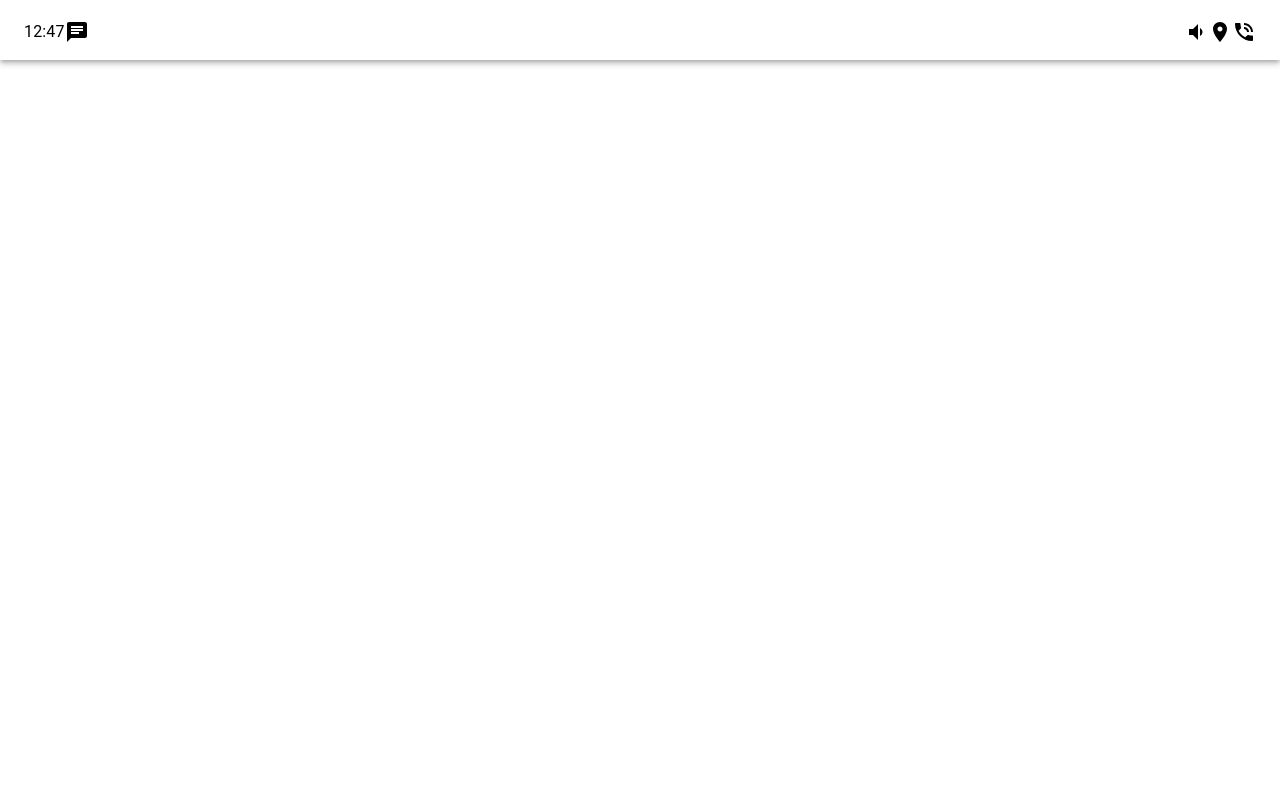
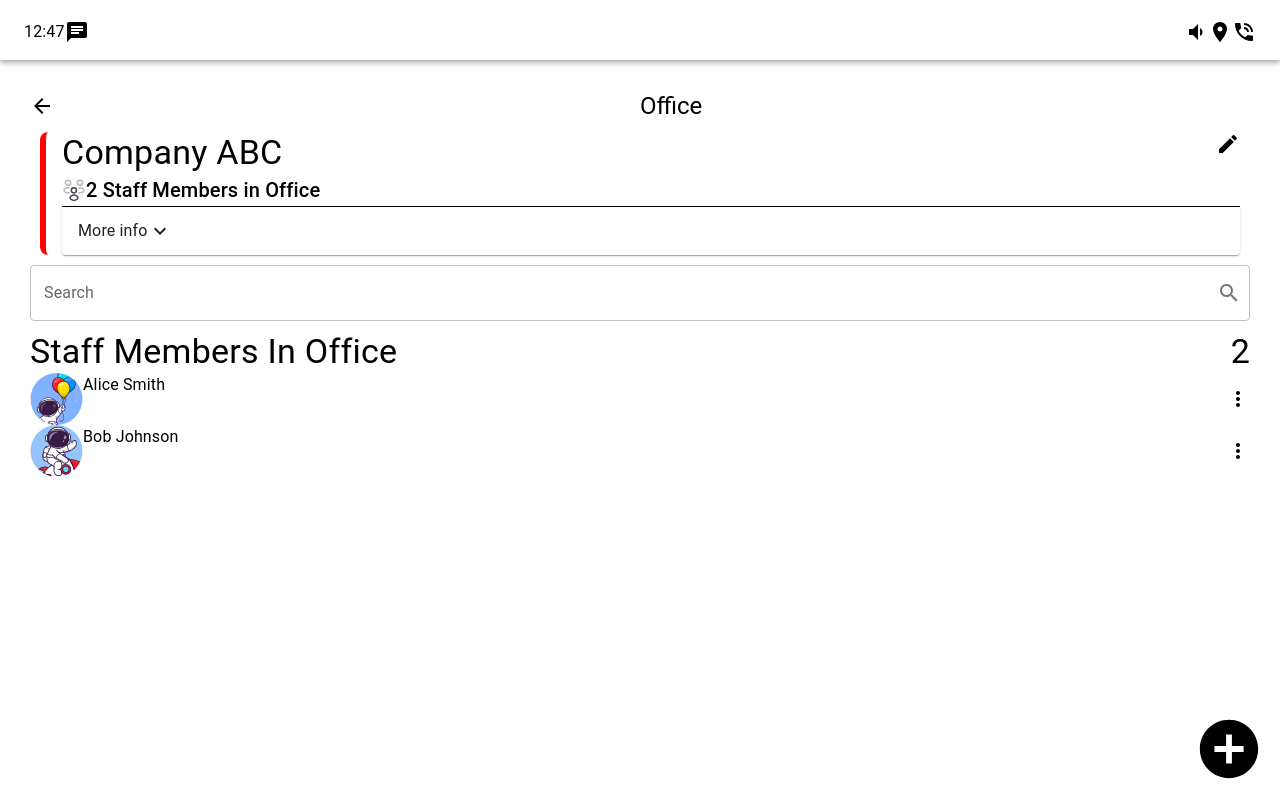
Before and after one commit to Elsa-Mari1/office-spaces, a React (Create React App) app: page /office/1 in a window 1280 px wide. Before the commit this address had no page. Built offline with nearby package versions, Linux system fonts and the light colour scheme.

Commit message:
Completed individual office spaces and navigation between the pages

```diff
--- a/src/components/Office.js
+++ b/src/components/Office.js
@@ -1,103 +1,103 @@
-import React, { useState, useEffect } from "react";
-import {
-  AppBar,
-  Toolbar,
-  Typography,
-  IconButton,
-  Accordion,
-  AccordionSummary,
-  AccordionDetails,
-} from "@mui/material";
+import React from "react";
+import OfficeBlock from "./OfficeBlock";
+import { Typography, IconButton, TextField } from "@mui/material";
 import Grid from "@mui/material/Grid";
 import Box from "@mui/material/Box";
+import companyDetails from "../data/CompanyData"; // Adjust the path as needed
+import Autocomplete from "@mui/material/Autocomplete";
+import { useParams } from "react-router-dom";
+import MoreVertIcon from "@mui/icons-material/MoreVert";
+import SearchIcon from "@mui/icons-material/Search";
+import AddCircleIcon from "@mui/icons-material/AddCircle";
+import ArrowBackIcon from "@mui/icons-material/ArrowBack";
+import { useNavigate } from "react-router-dom";
 
-import ExpandMoreIcon from "@mui/icons-material/ExpandMore";
-import PhoneIcon from "@mui/icons-material/Phone";
-import EmailIcon from "@mui/icons-material/Email";
-import BusinessIcon from "@mui/icons-material/Business";
-import LocationOnIcon from "@mui/icons-material/LocationOn";
-import CreateIcon from "@mui/icons-material/Create";
-// import Members from "./images/members.svg";
+const Office = () => {
+  const { companyId } = useParams();
+  const navigate = useNavigate();
+  const handleHomeButton = (companyId) => {
+    navigate(`/`);
+  };
 
-const Office = ({
-  heading,
-  telephone,
-  email,
-  officeCapacity,
-  location,
-  numberMembers,
-}) => {
-  const [expanded, setExpanded] = useState(false);
-  const handleExpand = () => {
-    setExpanded(!expanded);
-  };
+  // Use companyId to retrieve company details from companyData
+  const selectedCompany = companyDetails && companyDetails[companyId];
   return (
-    <Box>
-      <Grid
-        container
-        item
-        xs={12}
-        sx={{ display: "flex", justifyContent: "space-between" }}
-      >
-        <Typography variant="h4">{heading}</Typography>
-        <CreateIcon />
+    <Box sx={{ padding: "30px" }}>
+      <Grid container item xs={12} alignItems="center">
+        <Grid item xs={6} display="inline-flex">
+          <ArrowBackIcon
+            onClick={handleHomeButton}
+            sx={{ cursor: "pointer" }}
+          />
+        </Grid>
+        <Grid item xs={6} justifyContent="flex-end">
+          <Typography variant="h5">Office</Typography>
+        </Grid>
       </Grid>
-      <br />
-      <Grid
-        container
-        item
-        xs={12}
+      <Box
         sx={{
-          display: "flex",
-          justifyContent: "flex-start",
-          alignItems: "center",
+          borderLeft: `6px solid ${selectedCompany.color}`, // Adjust the color and thickness as needed
+          paddingLeft: 2, // Add some padding to separate the content from the border
+          marginBottom: 2, // Add some margin bottom between boxes
+          borderRadius: "8px", // Curve the sides
+          margin: "10px", // Add space around the outside of the box
         }}
       >
-        <img src="/images/members.svg" alt="members svg" />
-        <Typography variant="h6">
-          {numberMembers} Staff Members in Office
-        </Typography>
+        <OfficeBlock
+          heading={selectedCompany.heading}
+          telephone={selectedCompany.telephone}
+          email={selectedCompany.email}
+          officeCapacity={selectedCompany.officeCapacity}
+          location={selectedCompany.location}
+          numberMembers={selectedCompany.members.length}
+        />
+      </Box>
+      <Grid>
+        <Autocomplete
+          disablePortal
+          id="combo-box-demo"
+          popupIcon={<SearchIcon />}
+          options={selectedCompany.members.map((member) => member.name)}
+          sx={{ width: "100%", marginBottom: "10px" }}
+          renderInput={(params) => <TextField {...params} label="Search" />}
+        />
       </Grid>
-      <Accordion
-        expanded={expanded}
-        onChange={handleExpand}
-        sx={{ borderTop: "1px solid black" }}
-      >
-        <AccordionSummary sx={{ justifyContent: "center" }}>
-          <Typography>More info</Typography>
-          <Box
-            sx={{
-              display: "flex",
-              justifyContent: "center",
-              alignItems: "center",
-            }}
-          >
-            {/* Your other content */}
-            <ExpandMoreIcon />
-          </Box>
-        </AccordionSummary>
+      <Grid container item xs={12} alignItems="center">
+        <Grid item xs={6} display="inline-flex">
+          <Typography variant="h4">Staff Members In Office</Typography>
+        </Grid>
+        <Grid item xs={6} container justifyContent="flex-end">
+          <Typography variant="h4">{selectedCompany.members.length}</Typography>
+        </Grid>
+      </Grid>
+      {selectedCompany.members.map((member) => (
+        <Grid container alignItems="center">
+          {/* Left-aligned icons */}
+          <Grid item xs={6} sx={{ display: "inline-flex" }}>
+            <img src={member.icon} alt="members svg" />
+            <Typography>{member.name}</Typography>
+          </Grid>
 
-        <AccordionDetails>
-          <Box display="flex" flexDirection="column" width="100%">
-            <Box display="flex" alignItems="center" paddingBottom="10px">
-              <PhoneIcon />
-              <Typography>{telephone}</Typography>
-            </Box>
-            <Box display="flex" alignItems="center" paddingBottom="10px">
-              <EmailIcon />
-              <Typography>{email}</Typography>
-            </Box>
-            <Box display="flex" alignItems="center" paddingBottom="10px">
-              <BusinessIcon />
-              <Typography>Office Capacity: {officeCapacity}</Typography>
-            </Box>
-            <Box display="flex" alignItems="center">
-              <LocationOnIcon />
-              <Typography>{location}</Typography>
-            </Box>
-          </Box>
-        </AccordionDetails>
-      </Accordion>
+          {/* Right-aligned icons */}
+          <Grid item xs={6} container justifyContent="flex-end">
+            <MoreVertIcon />
+          </Grid>
+        </Grid>
+      ))}
+      <AddCircleIcon
+        sx={{
+          position: "fixed",
+          bottom: 16,
+          right: 16,
+          fontSize: 70, // Adjust the size of the icon as needed
+          color: "primary.contrastText", // Use the primary color for the icon
+          cursor: "pointer", // Show pointer cursor on hover
+        }}
+        onClick={() => {
+          // Add your onClick logic here
+          console.log("Button clicked!");
+        }}
+      />
     </Box>
   );
 };
--- /dev/null
+++ b/src/components/OfficeBlock.js
@@ -0,0 +1,122 @@
+import React, { useState, useEffect } from "react";
+import {
+  AppBar,
+  Toolbar,
+  Typography,
+  IconButton,
+  Accordion,
+  AccordionSummary,
+  AccordionDetails,
+} from "@mui/material";
+import Grid from "@mui/material/Grid";
+import Box from "@mui/material/Box";
+
+import ExpandMoreIcon from "@mui/icons-material/ExpandMore";
+import PhoneIcon from "@mui/icons-material/Phone";
+import EmailIcon from "@mui/icons-material/Email";
+import BusinessIcon from "@mui/icons-material/Business";
+import LocationOnIcon from "@mui/icons-material/LocationOn";
+import CreateIcon from "@mui/icons-material/Create";
+// import Members from "./images/members.svg";
+
+const OfficeBlock = ({
+  heading,
+  telephone,
+  email,
+  officeCapacity,
+  location,
+  numberMembers,
+  handleClick,
+}) => {
+  const [expanded, setExpanded] = useState(false);
+  const handleExpand = () => {
+    setExpanded(!expanded);
+  };
+
+  const handleAccordionClick = (event) => {
+    // Stop event propagation to prevent it from triggering onClick of the parent Box
+    event.stopPropagation();
+  };
+
+  const handleCreateIconClick = (event) => {
+    // Stop event propagation to prevent it from triggering onClick of the parent Box
+    event.stopPropagation();
+    console.log("pencil clicked");
+    // Additional logic for CreateIcon click if needed
+  };
+
+  return (
+    <Box>
+      <Grid container item xs={12}>
+        <Grid
+          container
+          item
+          xs={12}
+          sx={{ display: "flex", justifyContent: "space-between" }}
+        >
+          <Typography variant="h4">{heading}</Typography>
+          <CreateIcon onClick={handleCreateIconClick} cursor="pointer" />
+        </Grid>
+        <br />
+        <Grid
+          container
+          item
+          xs={12}
+          sx={{
+            display: "flex",
+            justifyContent: "flex-start",
+            alignItems: "center",
+          }}
+        >
+          <img src="/images/members.svg" alt="members svg" />
+          <Typography variant="h6">
+            {numberMembers} Staff Members in Office
+          </Typography>
+        </Grid>
+      </Grid>
+      <Accordion
+        expanded={expanded}
+        onChange={handleExpand}
+        onClick={handleAccordionClick}
+        sx={{ borderTop: "1px solid black" }}
+      >
+        <AccordionSummary sx={{ justifyContent: "center" }}>
+          <Typography>More info</Typography>
+          <Box
+            sx={{
+              display: "flex",
+              justifyContent: "center",
+              alignItems: "center",
+            }}
+          >
+            {/* Your other content */}
+            <ExpandMoreIcon />
+          </Box>
+        </AccordionSummary>
+
+        <AccordionDetails>
+          <Box display="flex" flexDirection="column" width="100%">
+            <Box display="flex" alignItems="center" paddingBottom="10px">
+              <PhoneIcon />
+              <Typography>{telephone}</Typography>
+            </Box>
+            <Box display="flex" alignItems="center" paddingBottom="10px">
+              <EmailIcon />
+              <Typography>{email}</Typography>
+            </Box>
+            <Box display="flex" alignItems="center" paddingBottom="10px">
+              <BusinessIcon />
+              <Typography>Office Capacity: {officeCapacity}</Typography>
+            </Box>
+            <Box display="flex" alignItems="center">
+              <LocationOnIcon />
+              <Typography>{location}</Typography>
+            </Box>
+          </Box>
+        </AccordionDetails>
+      </Accordion>
+    </Box>
+  );
+};
+
+export default OfficeBlock;
--- a/src/data/CompanyData.js
+++ b/src/data/CompanyData.js
@@ -1,44 +1,83 @@
 const companyDetails = {
-  company1: {
+  0: {
     heading: "Specno",
     telephone: "082 364 9864",
     email: "info@specno.com",
     officeCapacity: 25,
     location: "10 Willie Van Schoor Dr, Bo Oakdale, Cape Town, 7530",
     members: [
-      { name: "Jacques", surname: "Jordaan" },
-      { name: "Daniel", surname: "Novitzkas" },
-      { name: "Brandon", surname: "Watkins" },
-      { name: "Ryan", surname: "Duell" },
-      { name: "Jenner", surname: "Venter" },
-      { name: "Janke B", surname: "Du Toit" },
+      { name: "Jacques Jordaan", icon: "/images/balloon_man.svg" },
+      { name: "Daniel Novitzkas", icon: "/images/baseball_man.svg" },
+      { name: "Brandon Watkins", icon: "/images/flying_man.svg" },
+      { name: "Ryan Duell", icon: "/images/moon_man.svg" },
+      { name: "Jenner Venter", icon: "/images/one_balloon_man.svg" },
+      { name: "Janke B Du Toit", icon: "/images/planet_man.svg" },
     ],
     color: "#00008B",
   },
-  company2: {
+  1: {
     heading: "Company ABC",
     telephone: "+1 123-456-7890",
     email: "abc@example.com",
     officeCapacity: 30,
     location: "123 Main Street",
     members: [
-      { name: "Alice", surname: "Smith" },
-      { name: "Bob", surname: "Johnson" },
+      { name: "Alice Smith", icon: "/images/balloon_man.svg" },
+      { name: "Bob Johnson", icon: "/images/rocket_man.svg" },
     ],
     color: "#f00",
   },
-  company3: {
+  2: {
     heading: "Company XYZ",
     telephone: "+1 987-654-3210",
     email: "xyz@example.com",
     officeCapacity: 20,
     location: "456 Elm Street",
     members: [
-      { name: "Charlie", surname: "Brown" },
-      { name: "Diana", surname: "Garcia" },
-      { name: "Evan", surname: "Wong" },
+      { name: "Charlie Brown", icon: "/images/baseball_man.svg" },
+      { name: "Diana Garcia", icon: "/images/planet_man.svg" },
+      { name: "Evan Wong", icon: "/images/moon_man.svg" },
     ],
     color: "#0f0",
+  },
+  3: {
+    heading: "Company DEF",
+    telephone: "+1 987-654-3210",
+    email: "xyz@example.com",
+    officeCapacity: 20,
+    location: "456 Elm Street",
+    members: [
+      { name: "Charlie Brown", icon: "/images/baseball_man.svg" },
+      { name: "Diana Garcia", icon: "/images/planet_man.svg" },
+      { name: "Evan Wong", icon: "/images/moon_man.svg" },
+    ],
+    color: "#006400",
+  },
+  4: {
+    heading: "Company GHI",
+    telephone: "+1 987-654-3210",
+    email: "xyz@example.com",
+    officeCapacity: 20,
+    location: "456 Elm Street",
+    members: [
+      { name: "Charlie Brown", icon: "/images/baseball_man.svg" },
+      { name: "Diana Garcia", icon: "/images/planet_man.svg" },
+      { name: "Evan Wong", icon: "/images/moon_man.svg" },
+    ],
+    color: "#FF8C00",
+  },
+  5: {
+    heading: "Company JKL",
+    telephone: "+1 987-654-3210",
+    email: "xyz@example.com",
+    officeCapacity: 20,
+    location: "456 Elm Street",
+    members: [
+      { name: "Charlie Brown", icon: "/images/baseball_man.svg" },
+      { name: "Diana Garcia", icon: "/images/planet_man.svg" },
+      { name: "Evan Wong", icon: "/images/moon_man.svg" },
+    ],
+    color: "#800080",
   },
 };
 
--- a/src/routes/Routes.js
+++ b/src/routes/Routes.js
@@ -2,6 +2,7 @@ import React from "react";
 import { BrowserRouter as Router, Route, Routes } from "react-router-dom";
 import Home from "../components/Home";
 import NavBar from "../navigation/NavBar";
+import Office from "../components/Office";
 // import Contact from "../components/Contact";
 // import Gallery from "../components/Gallery";
 // import Services from "../components/Services";
@@ -13,8 +14,8 @@ const RoutesFunc = () => {
       <NavBar />
       <Routes>
         <Route exact path="/" element={<Home />} />
-        {/* <Route exact path="/contact" element={<Contact />} />
-        <Route exact path="/gallery" element={<Gallery />} />
+        <Route exact path="/office/:companyId" element={<Office />} />
+        {/* <Route exact path="/gallery" element={<Gallery />} />
         <Route exact path="/services" element={<Services />} />
         <Route exact path="/staff" element={<Staff />} /> */}
       </Routes>
```
Also changed, not shown: src/components/Home.js (+12 -3 lines).
